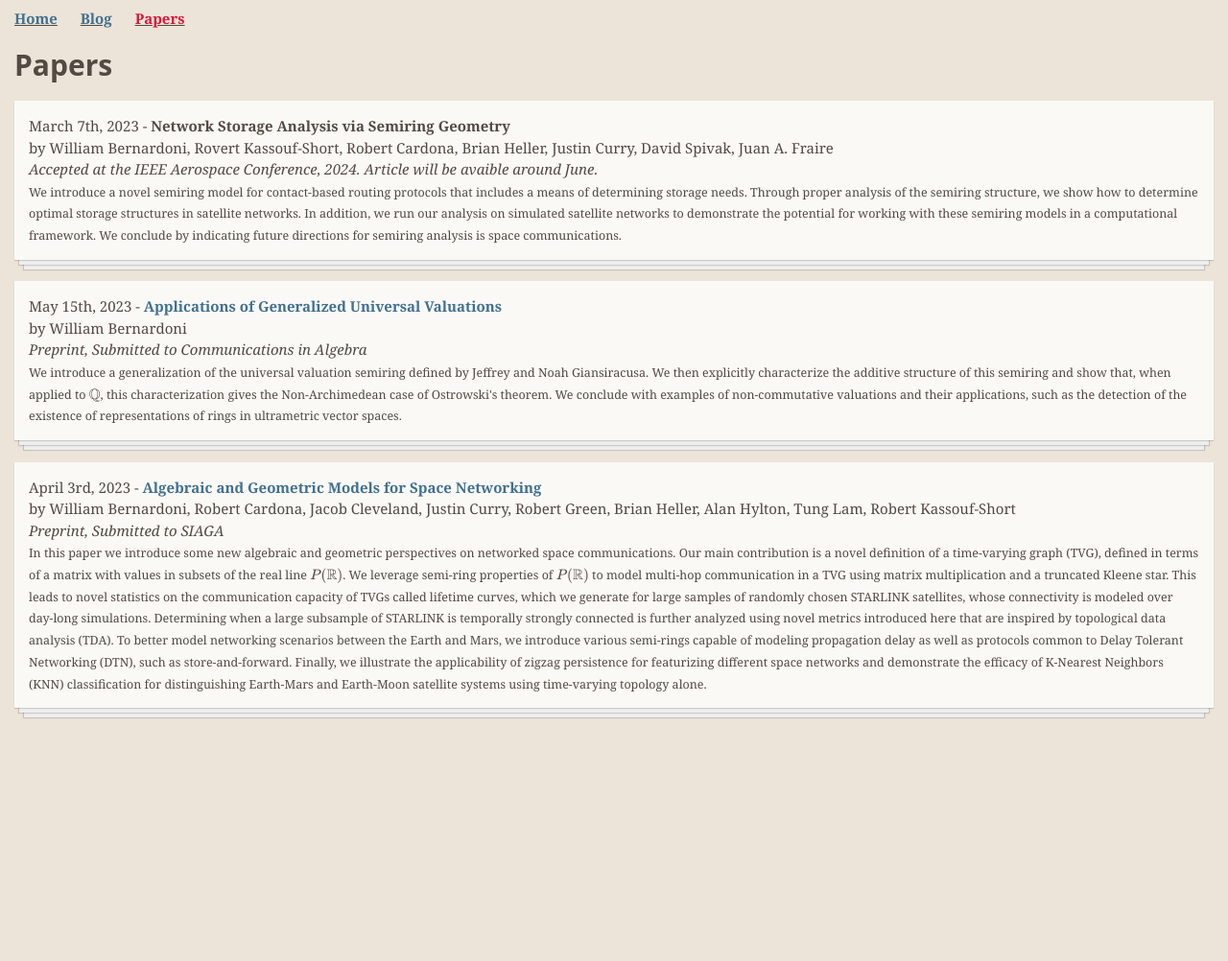
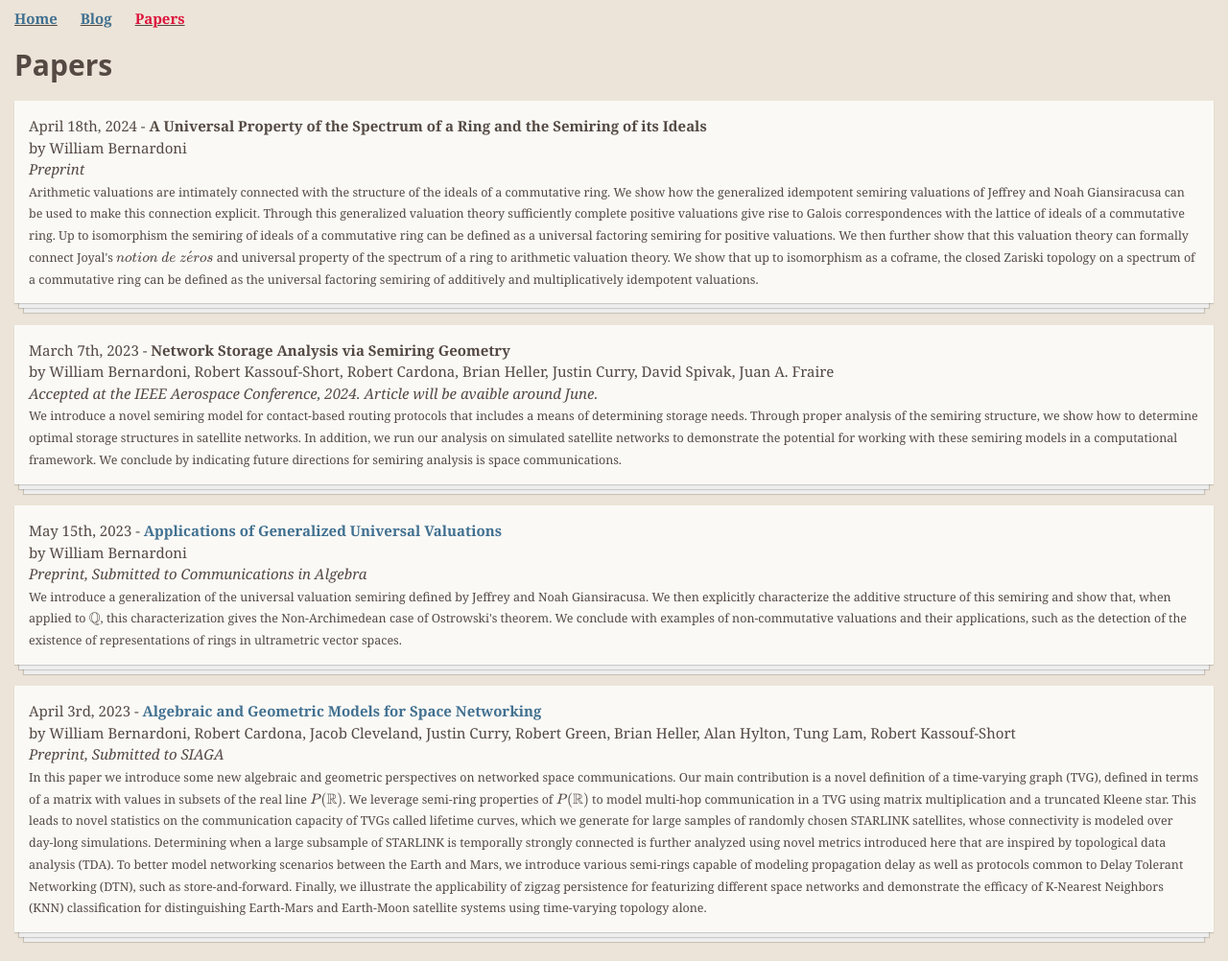
Before and after one commit to wrbernardoni/wrbernardoni.github.io, a Jekyll site: the page built from papers.html, in a window 1280 px wide. Shown: the whole page at 96% size. Built offline with Jekyll 4.4.1, drawn with Linux system fonts in a browser that asks for light colours; formulas are drawn with MathJax 3; before the commit the page ends 900 px from its top, so only the background shows below that.

Commit message:
New paper!

```diff
--- a/_data/papers.yml
+++ b/_data/papers.yml
@@ -1,6 +1,11 @@
+- name: A Universal Property of the Spectrum of a Ring and the Semiring of its Ideals
+  description: Arithmetic valuations are intimately connected with the structure of the ideals of a commutative ring. We show how the generalized idempotent semiring valuations of Jeffrey and Noah Giansiracusa can be used to make this connection explicit. Through this generalized valuation theory sufficiently complete positive valuations give rise to Galois correspondences with the lattice of ideals of a commutative ring. Up to isomorphism the semiring of ideals of a commutative ring can be defined as a universal factoring semiring for positive valuations. We then further show that this valuation theory can formally connect Joyal's \(\textit{notion de z\'eros}\) and universal property of the spectrum of a ring to arithmetic valuation theory. We show that up to isomorphism as a coframe, the closed Zariski topology on a spectrum of a commutative ring can be defined as the universal factoring semiring of additively and multiplicatively idempotent valuations.
+  authors: William Bernardoni
+  status: Preprint
+  date: April 18th, 2024
 - name: Network Storage Analysis via Semiring Geometry
   description: We introduce a novel semiring model for contact-based routing protocols that includes a means of determining storage needs. Through proper analysis of the semiring structure, we show how to determine optimal storage structures in satellite networks. In addition, we run our analysis on simulated satellite networks to demonstrate the potential for working with these semiring models in a computational framework. We conclude by indicating future directions for semiring analysis is space communications.
-  authors: William Bernardoni, Rovert Kassouf-Short, Robert Cardona, Brian Heller, Justin Curry, David Spivak, Juan A. Fraire
+  authors: William Bernardoni, Robert Kassouf-Short, Robert Cardona, Brian Heller, Justin Curry, David Spivak, Juan A. Fraire
   status: Accepted at the IEEE Aerospace Conference, 2024. Article will be avaible around June.
   date: March 7th, 2023
 - name: Applications of Generalized Universal Valuations
```
